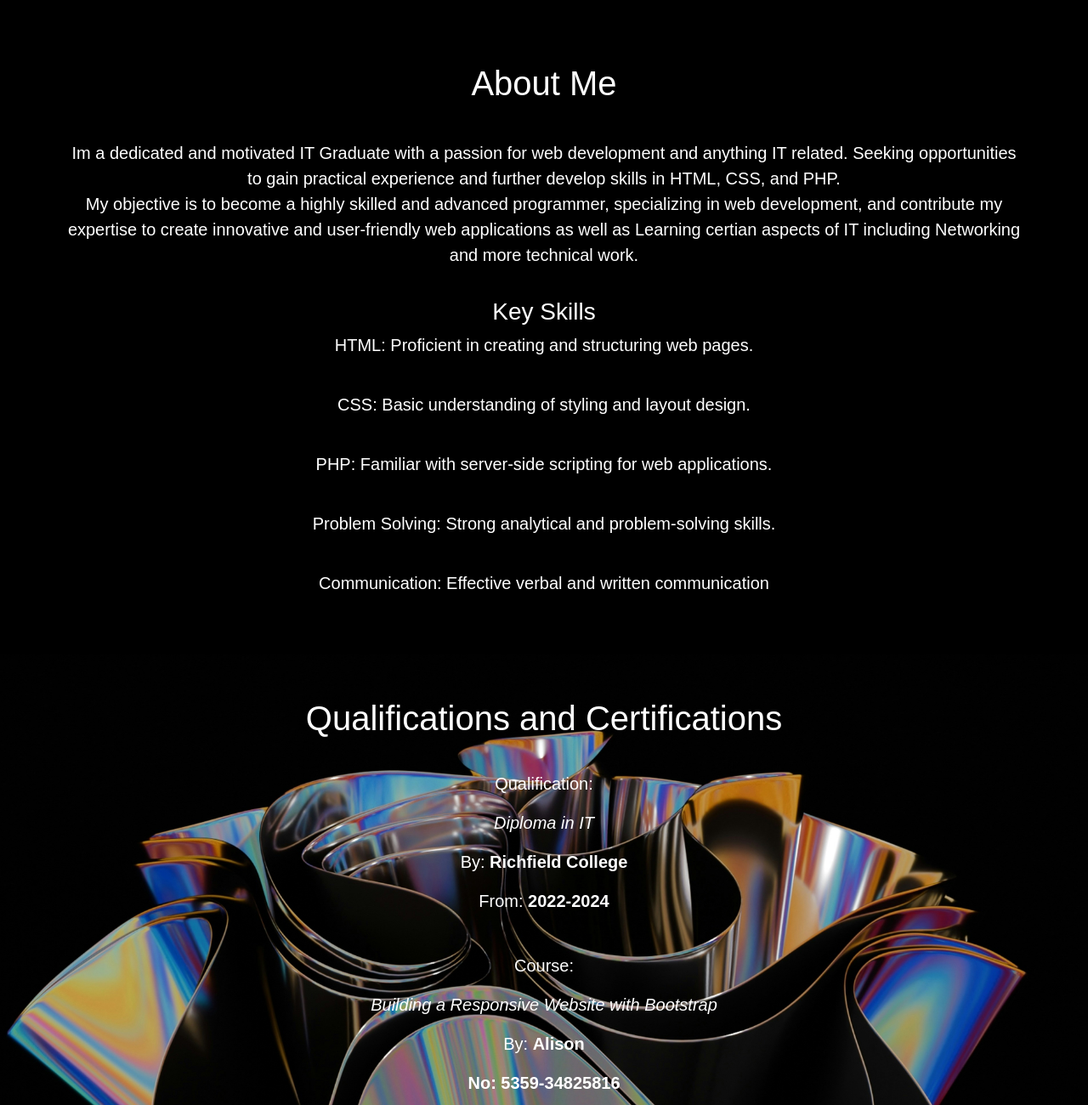
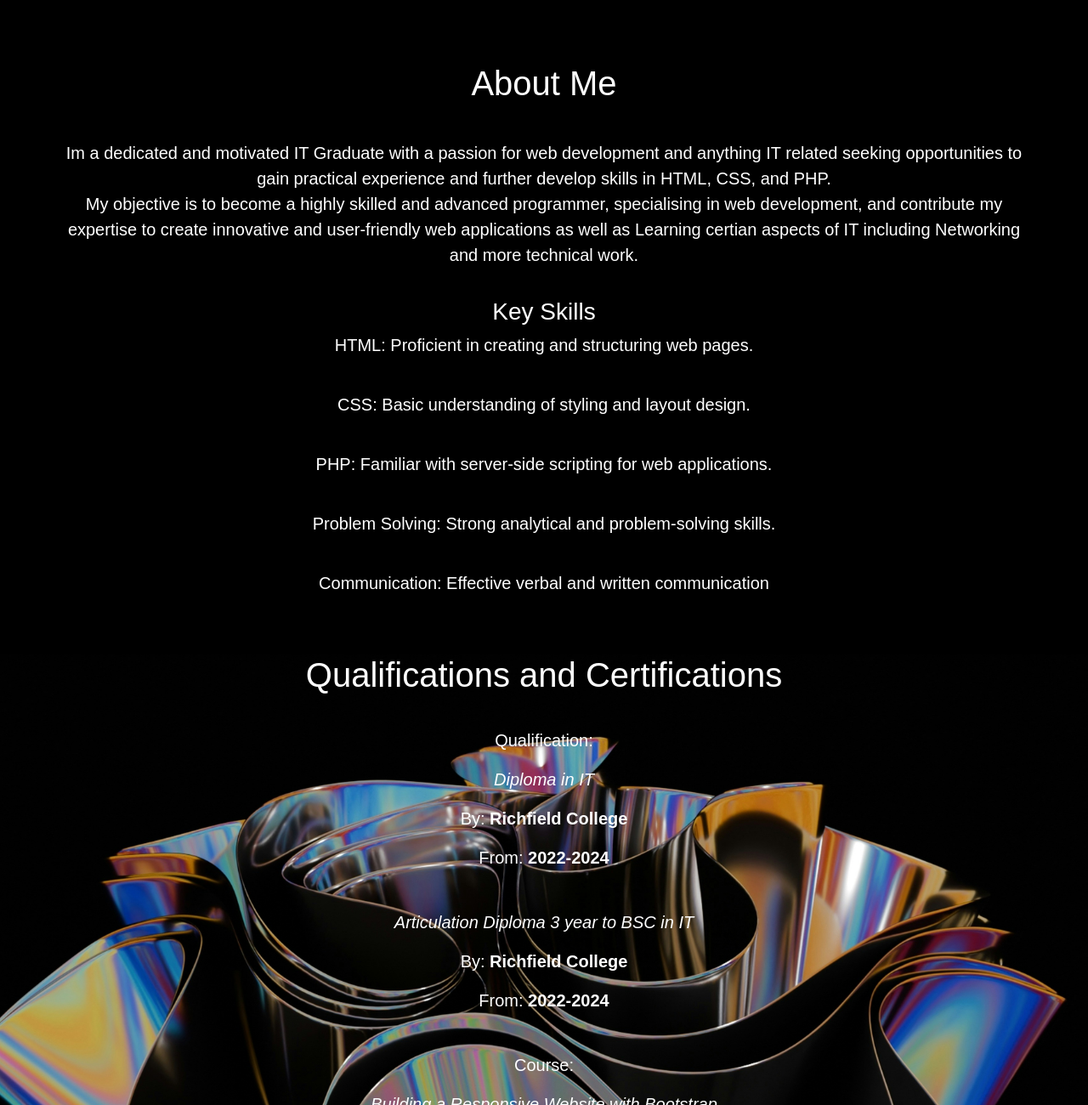
Before and after one commit to Oratiloe-tsotetsi/personal-resume, a plain HTML site: page index.html in a window 1280 px wide. Shown: the part 830-2130 px from the top of the page at 85% size. Drawn offline with nearby package versions, Linux system fonts and the light colour scheme.

Commit message:
Update index.html

```diff
--- a/index.html
+++ b/index.html
@@ -38,9 +38,9 @@
     <h1>About Me</h1>
     <br>
     <p>Im a dedicated and motivated IT Graduate with a passion for web
-        development and anything IT related. Seeking opportunities to gain practical experience and
+        development and anything IT related seeking opportunities to gain practical experience and
         further develop skills in HTML, CSS, and PHP.<br>My objective is to
-        become a highly skilled and advanced programmer, specializing in
+        become a highly skilled and advanced programmer, specialising in
         web development, and contribute my expertise to create innovative
         and user-friendly web applications as well as Learning certian aspects of IT including Networking and more technical work.</p>
 
@@ -81,6 +81,11 @@
 
         <p>Qualification:</p>
     <p><i>Diploma in IT</i></p>
+    <p>By: <b>Richfield College</b></p>
+    <p>From: <b>2022-2024</b></p>
+        <br>
+
+    <p><i>Articulation Diploma 3 year to BSC in IT</i></p>
     <p>By: <b>Richfield College</b></p>
     <p>From: <b>2022-2024</b></p>
         <br>
```
